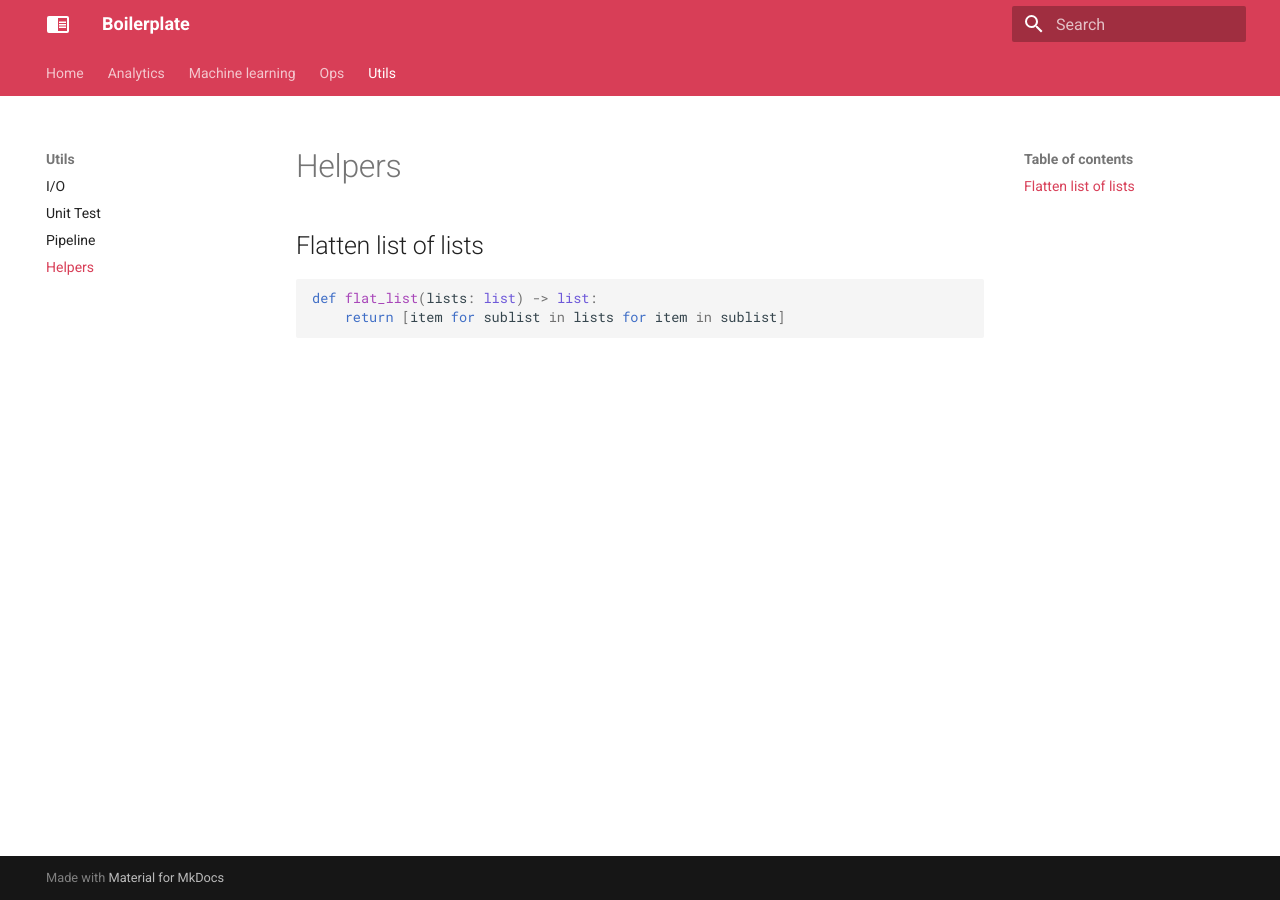
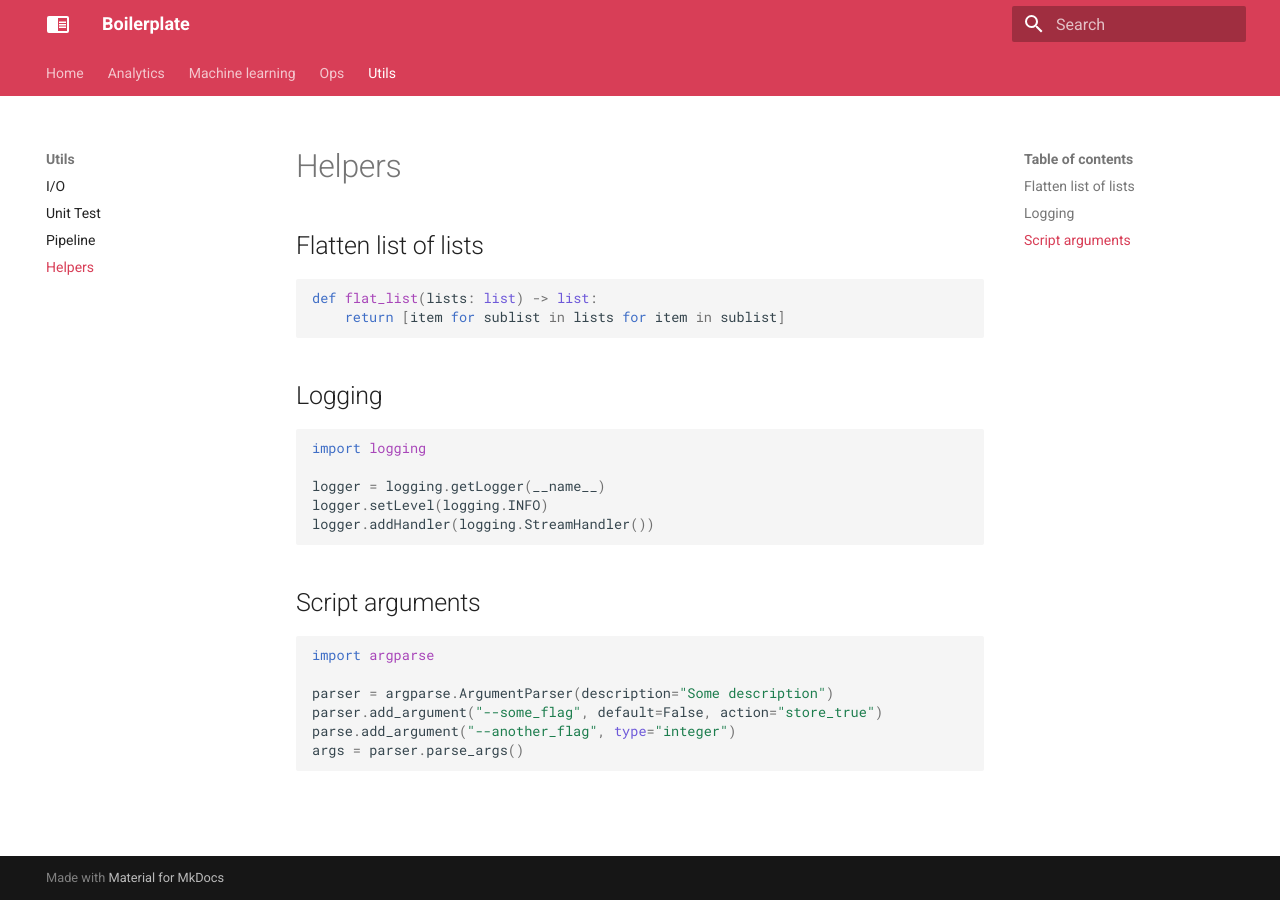
Before and after one commit to Ben8t/boilerplate, an MkDocs documentation site: the page built from docs/utils/04-helpers.md, in a window 1280 px wide. Built offline with MkDocs 1.6.1 and Material for MkDocs 9.7.7, drawn with Linux system fonts in a browser that asks for light colours.

Commit message:
[main] add logging, add script arguments

````diff
--- a/docs/utils/04-helpers.md
+++ b/docs/utils/04-helpers.md
@@ -6,3 +6,24 @@
 def flat_list(lists: list) -> list:
     return [item for sublist in lists for item in sublist]
 ```
+
+## Logging
+
+```python
+import logging
+
+logger = logging.getLogger(__name__)
+logger.setLevel(logging.INFO)
+logger.addHandler(logging.StreamHandler())
+```
+
+## Script arguments
+
+```python
+import argparse
+
+parser = argparse.ArgumentParser(description="Some description")
+parser.add_argument("--some_flag", default=False, action="store_true")
+parse.add_argument("--another_flag", type="integer")
+args = parser.parse_args()
+```
````
